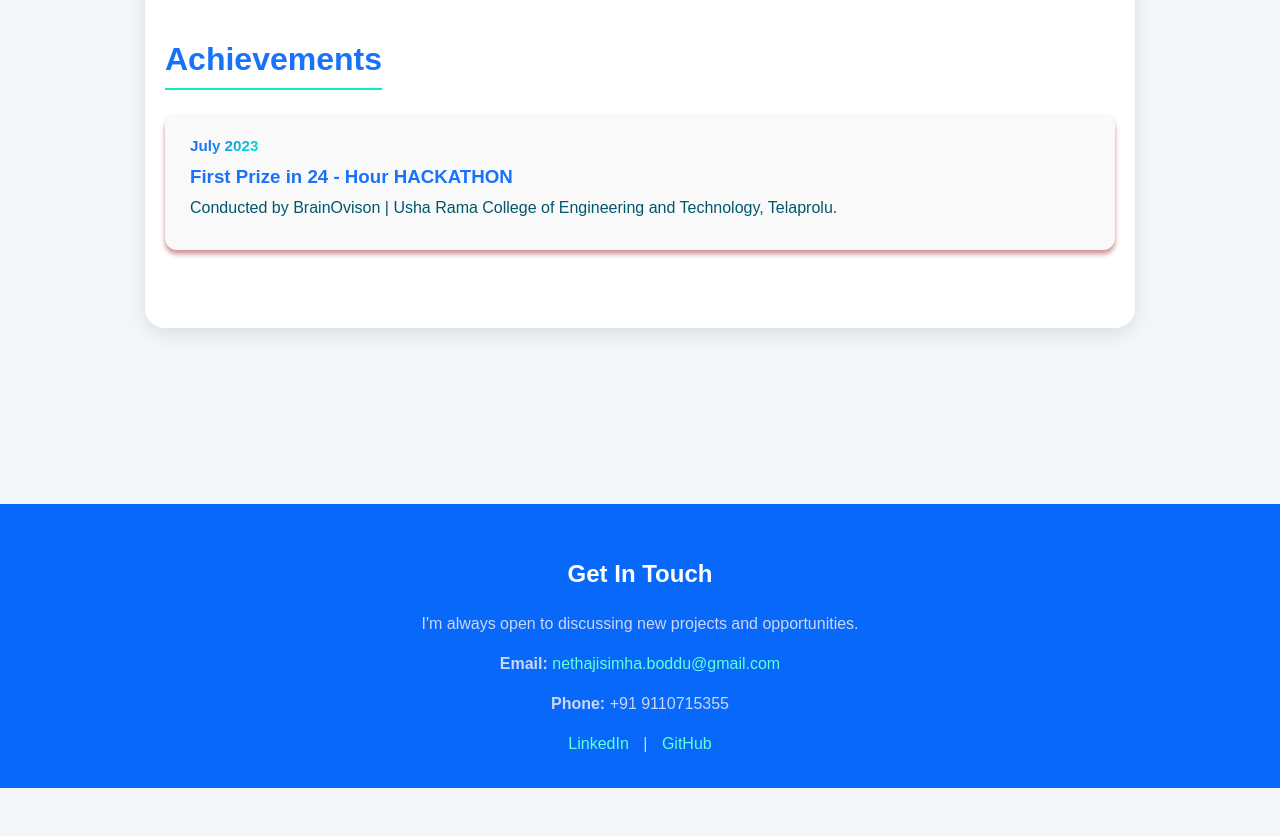
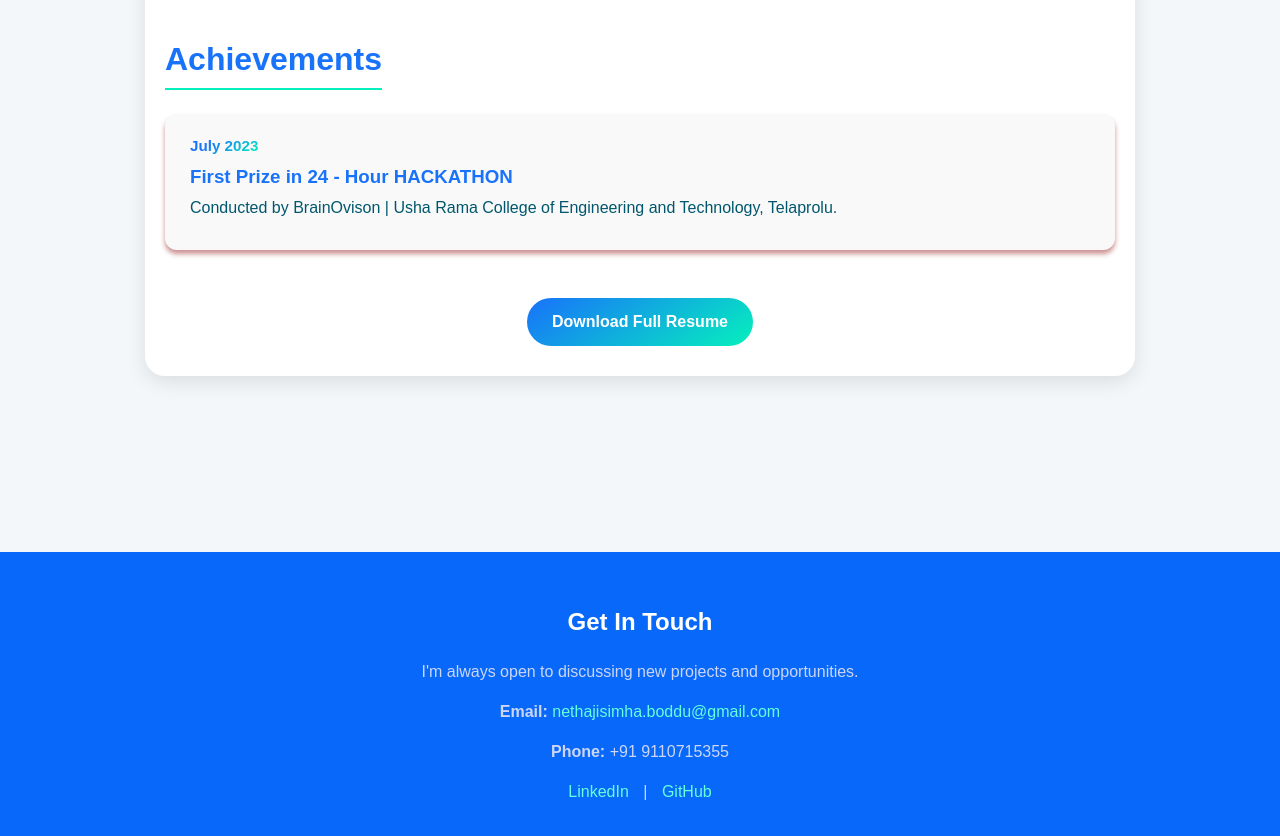
Before and after one commit to boddunethaji/Portfolio, a plain HTML site: page index.html in a window 1280 px wide. Shown: the part 6621-7457 px from the top of the page. Before the commit the page ends 7409 px from the top, so only its background shows below. Drawn offline with nearby package versions, Linux system fonts and the light colour scheme; a script that the page names is missing; some icons are missing.

```diff
--- a/index.html
+++ b/index.html
@@ -287,7 +287,9 @@
                     <h4>Conducted by BrainOvison | Usha Rama College of Engineering and Technology, Telaprolu.</h4>
                 </div>
                 </div>
-
+                <div class="download-container">
+                <a href="Nethaji_Resume.pdf" class="btn download-btn">Download Full Resume</a>
+            </div>
 
         </div>
     </div>
```
